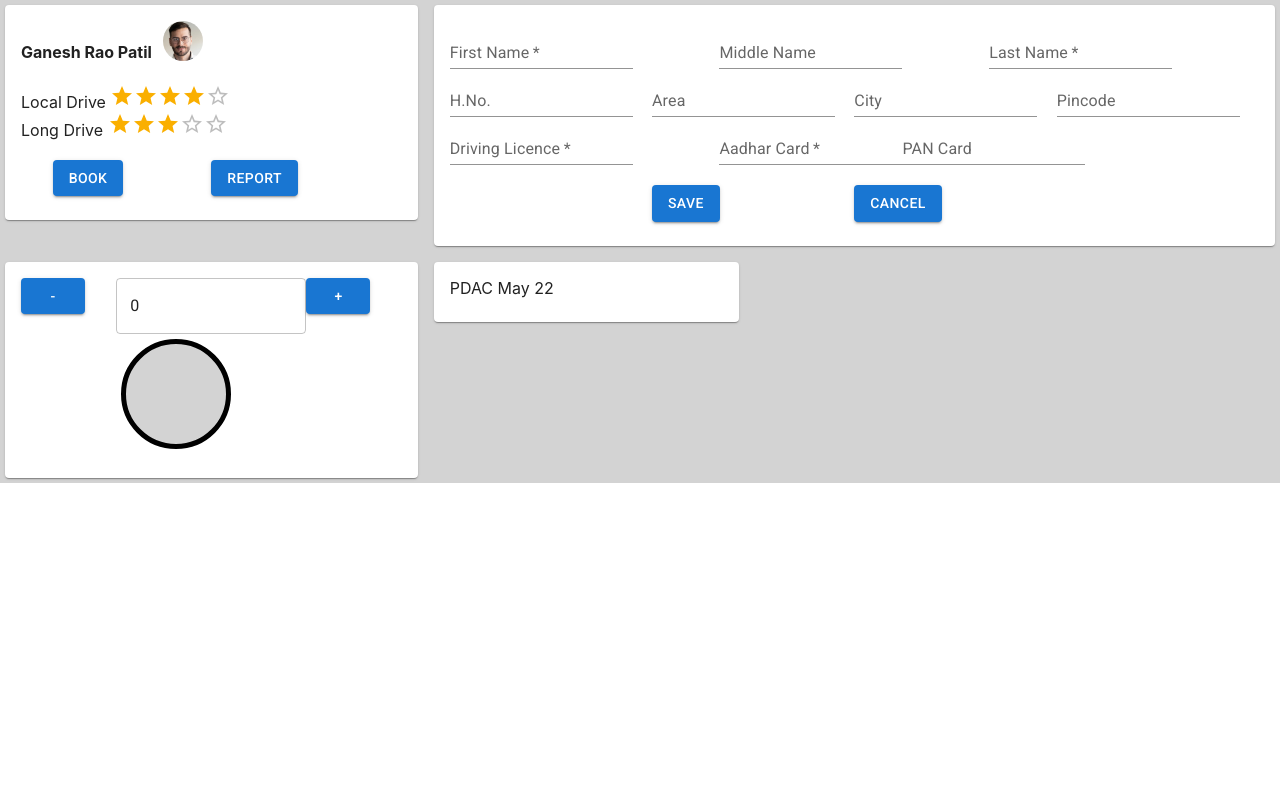
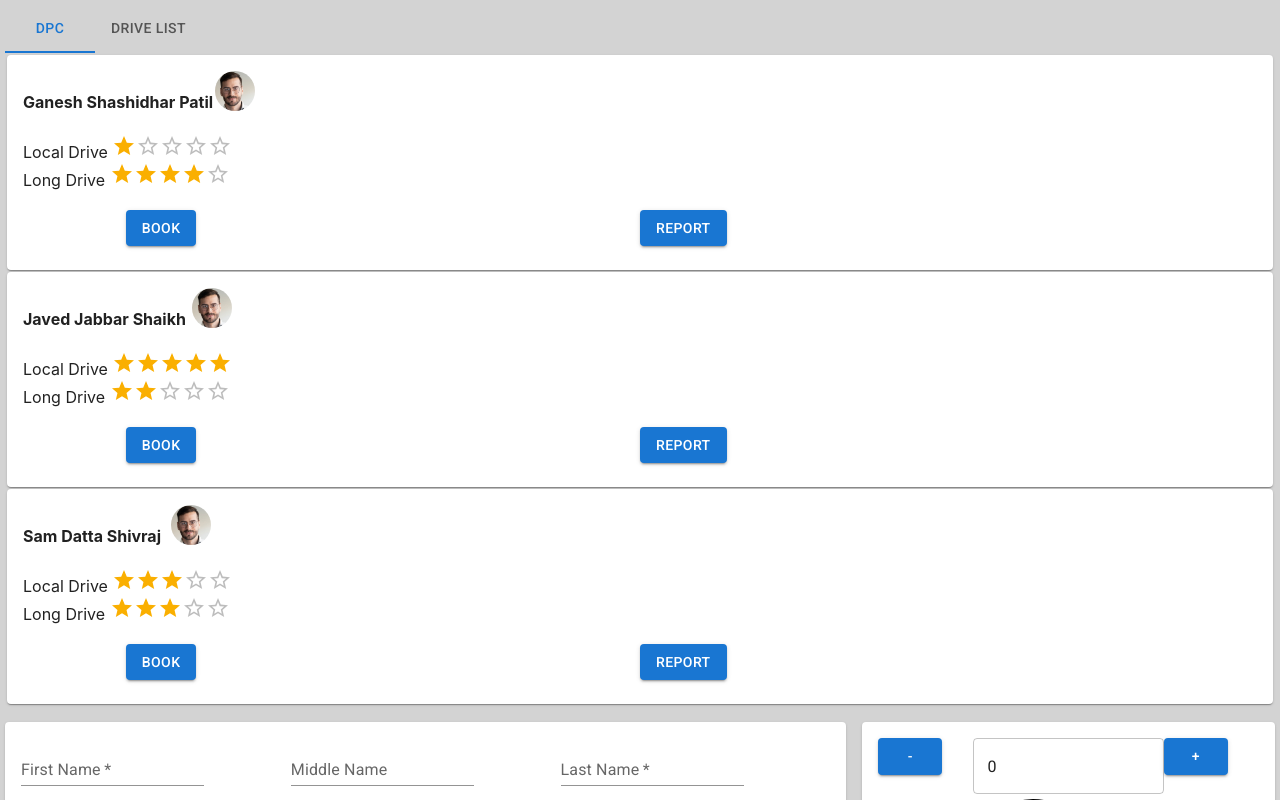
Before and after one commit to dnyankirtankar3991/vhms-app, a React (Create React App) app: page / in a window 1280 px wide. Shown: the top 800 px of the page. Built offline with nearby package versions, Linux system fonts and the light colour scheme.

Commit message:
Added Tab Manager

```diff
--- a/package.json
+++ b/package.json
@@ -5,6 +5,7 @@
   "dependencies": {
     "@emotion/react": "^11.8.2",
     "@emotion/styled": "^11.8.1",
+    "@mui/icons-material": "^5.5.1",
     "@mui/material": "^5.5.2",
     "@mui/styled-engine-sc": "^5.5.2",
     "@testing-library/jest-dom": "^5.16.3",
--- a/src/components/DpcItem.jsx
+++ b/src/components/DpcItem.jsx
@@ -1,14 +1,24 @@
-import React from "react";
-import { Grid, Button, Avatar, Rating } from "@mui/material";
+import React, { useState, useEffect } from "react";
+import { Grid, Button, Avatar, Rating, Card, CardContent } from "@mui/material";
 
-export const DpcItem = () => {
+export const DpcItem = ({ item }) => {
+  const [local, setLocal] = useState(2);
+  const [long, setLong] = useState(2);
+  const [name, setName] = useState("");
+  useEffect(() => {
+    setLocal(item.local);
+    setLong(item.long);
+    setName(`${item.fname} ${item.mname} ${item.lname}`);
+  }, []);
   return (
     <React.Fragment>
+      <Card className="driveritem">
+        <CardContent>
           <Grid container>
             <Grid item>
               <Grid container>
                 <Grid item xs={10}>
-              <h4>Ganesh Rao Patil</h4>
+                  <h4>{name}</h4>
                 </Grid>
                 <Grid item xs={2}>
                   <Avatar alt="Ganesh Rao Patil" src="images/1.jpg" />
@@ -16,10 +26,12 @@ export const DpcItem = () => {
               </Grid>
             </Grid>
             <Grid item xs={12}>
-          Local Drive <Rating value={4} />
+              Local Drive{" "}
+              <Rating value={local} onChange={(e, val) => setLocal(val)} />
             </Grid>
             <Grid item xs={12}>
-          Long Drive <Rating value={3} />
+              Long Drive{" "}
+              <Rating value={long} onChange={(e, val) => setLong(val)} />
             </Grid>
           </Grid>
           <br />
@@ -33,6 +45,8 @@ export const DpcItem = () => {
             </Grid>
             <Grid item xs={1}></Grid>
           </Grid>
+        </CardContent>
+      </Card>
     </React.Fragment>
   );
 };
--- /dev/null
+++ b/src/components/DpcList.jsx
@@ -0,0 +1,13 @@
+import React, { useState } from "react";
+import { DpcItem } from "./DpcItem";
+
+export const DpcList = ({ driverdata }) => {
+  const [data, setData] = useState([...driverdata]);
+  return (
+    <React.Fragment>
+      {data.map((item) => (
+        <DpcItem item={item} />
+      ))}
+    </React.Fragment>
+  );
+};
--- /dev/null
+++ b/src/components/DriverItem.jsx
@@ -0,0 +1,16 @@
+import React from "react";
+import { Card, CardContent } from "@mui/material";
+import AccessibleIcon from "@mui/icons-material/Accessible";
+
+export const DriverItem = ({ item }) => {
+  return (
+    <React.Fragment>
+      <Card className="driveritem">
+        <CardContent>
+          <AccessibleIcon color="success" />
+          {`${item.fname} ${item.mname} ${item.lname}`}
+        </CardContent>
+      </Card>
+    </React.Fragment>
+  );
+};
--- /dev/null
+++ b/src/components/DriverList.jsx
@@ -0,0 +1,13 @@
+import React, { useState } from "react";
+import { DriverItem } from "./DriverItem";
+
+export const DriverList = ({ driverdata }) => {
+  const [data, setData] = useState([...driverdata]);
+  return (
+    <React.Fragment>
+      {data.map((item) => (
+        <DriverItem item={item} />
+      ))}
+    </React.Fragment>
+  );
+};
--- /dev/null
+++ b/src/components/DriverManager.jsx
@@ -0,0 +1,18 @@
+import React, { useState } from "react";
+import { Tab, Tabs } from "@mui/material";
+import { DpcList } from "./DpcList";
+import { DriverList } from "./DriverList";
+
+export const DriverManager = ({ driverdata }) => {
+  const [value, setValue] = useState("dpc");
+  return (
+    <React.Fragment>
+      <Tabs value={value} onChange={(e, val) => setValue(val)}>
+        <Tab value="dpc" label="DPC" />
+        <Tab value="dl" label="Drive List" />
+      </Tabs>
+      {value === "dpc" && <DpcList driverdata={driverdata} />}
+      {value === "dl" && <DriverList driverdata={driverdata} />}
+    </React.Fragment>
+  );
+};
--- a/src/components/Home.jsx
+++ b/src/components/Home.jsx
@@ -1,18 +1,39 @@
-import React from "react";
-import { Grid, Button, Card, CardContent } from "@mui/material";
+import React, { useState } from "react";
+import { Grid, Button, Card, CardContent, Tabs, Tab } from "@mui/material";
 import { Speedometer } from "./Speedometer";
 import { DriverEnroll } from "./DriverEnroll";
 import { DpcItem } from "./DpcItem";
+import { DriverItem } from "./DriverItem";
+import { DriverManager } from "./DriverManager";
 
 export const Home = () => {
+  const [data, setData] = useState([
+    {
+      fname: "Ganesh",
+      mname: "Shashidhar",
+      lname: "Patil",
+      local: 1,
+      long: 4,
+    },
+    {
+      fname: "Javed",
+      mname: "Jabbar",
+      lname: "Shaikh",
+      local: 5,
+      long: 2,
+    },
+    {
+      fname: "Sam",
+      mname: "Datta",
+      lname: "Shivraj",
+      local: 3,
+      long: 3,
+    },
+  ]);
   return (
     <Grid container spacing={2}>
-      <Grid item xs={4}>
-        <Card>
-          <CardContent>
-            <DpcItem />
-          </CardContent>
-        </Card>
+      <Grid item xs={12}>
+        <DriverManager driverdata={data} />
       </Grid>
       <Grid item xs={8}>
         <Card>
@@ -28,11 +49,6 @@ export const Home = () => {
           </CardContent>
         </Card>
       </Grid>
-      <Grid item xs={3}>
-        <Card>
-          <CardContent>PDAC May 22</CardContent>
-        </Card>
-      </Grid>
     </Grid>
   );
 };
--- a/src/components/common.css
+++ b/src/components/common.css
@@ -11,3 +11,6 @@
   border: 5px solid black;
   background-color: gray;
 }
+.driveritem {
+  margin: 2px;
+}
```
Also changed, not shown: 1 other file (tests, documents, lock files or other folders). Lines whose indentation alone changed are shown as unchanged.
